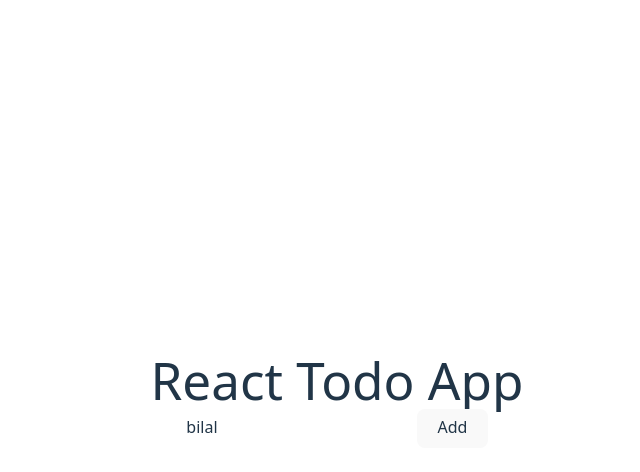
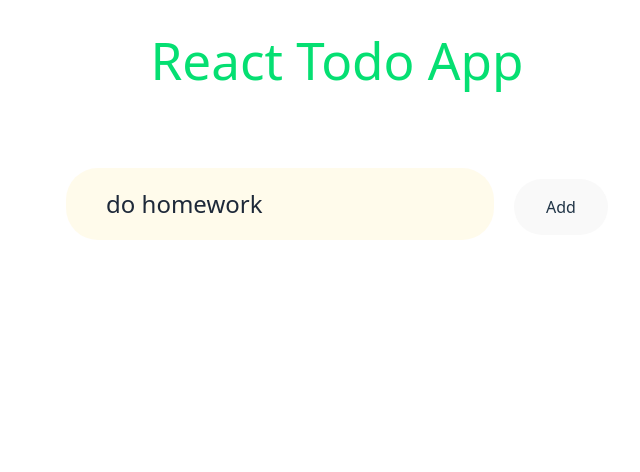
Before and after one commit to bilalpirzada/react-todo-app, a React (Vite) app: page / in a window 1280 px wide. Shown: the top 472 px of the page, without its empty margins (303-943 px from the left). Built offline with nearby package versions, Linux system fonts and the light colour scheme.

Commit message:
Add two way binding in task input

```diff
--- a/src/App.jsx
+++ b/src/App.jsx
@@ -2,10 +2,17 @@ import { useState } from 'react'
 import './App.css'
 
 function App() {
+  let [taskInput, setTaskInput] = useState("do homework");
+
+
+  function handleInput(event){
+    setTaskInput(event.target.value);
+  }
+
   return <>
-  <h1 className=''>React Todo App</h1>
-  <input value={"bilal"} className=""/>
-  <button className="text-4xl">Add</button>
+  <h1 className=" text-green-400 mb-20">React Todo App</h1>
+  <input value={taskInput} onChange={handleInput} className="bg-amber-50 rounded-4xl px-10 py-5 text-gray-800 text-2xl"/>
+  <button className="ml-5 px-8 py-4 bg-green-600 rounded-4xl ">Add</button>
   </>
 }
 
--- a/src/index.css
+++ b/src/index.css
@@ -27,7 +27,7 @@ a:hover {
 body {
   margin: 0;
   display: flex;
-  place-items: center;
+  justify-content: center;
   min-width: 320px;
   min-height: 100vh;
 }
@@ -37,20 +37,7 @@ h1 {
   line-height: 1.1;
 }
 
-button {
-  border-radius: 8px;
-  border: 1px solid transparent;
-  padding: 0.6em 1.2em;
-  font-size: 1em;
-  font-weight: 500;
-  font-family: inherit;
-  background-color: #1a1a1a;
-  cursor: pointer;
-  transition: border-color 0.25s;
-}
-button:hover {
-  border-color: #646cff;
-}
+
 button:focus,
 button:focus-visible {
   outline: 4px auto -webkit-focus-ring-color;
```
